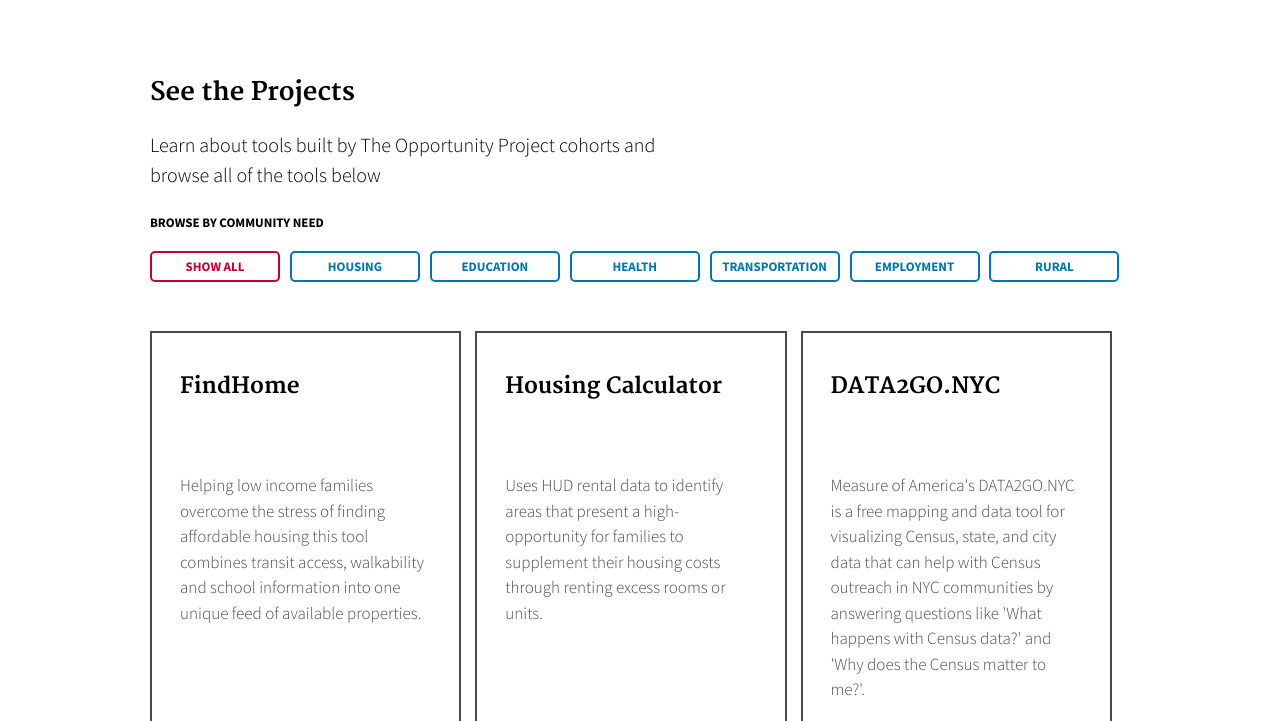
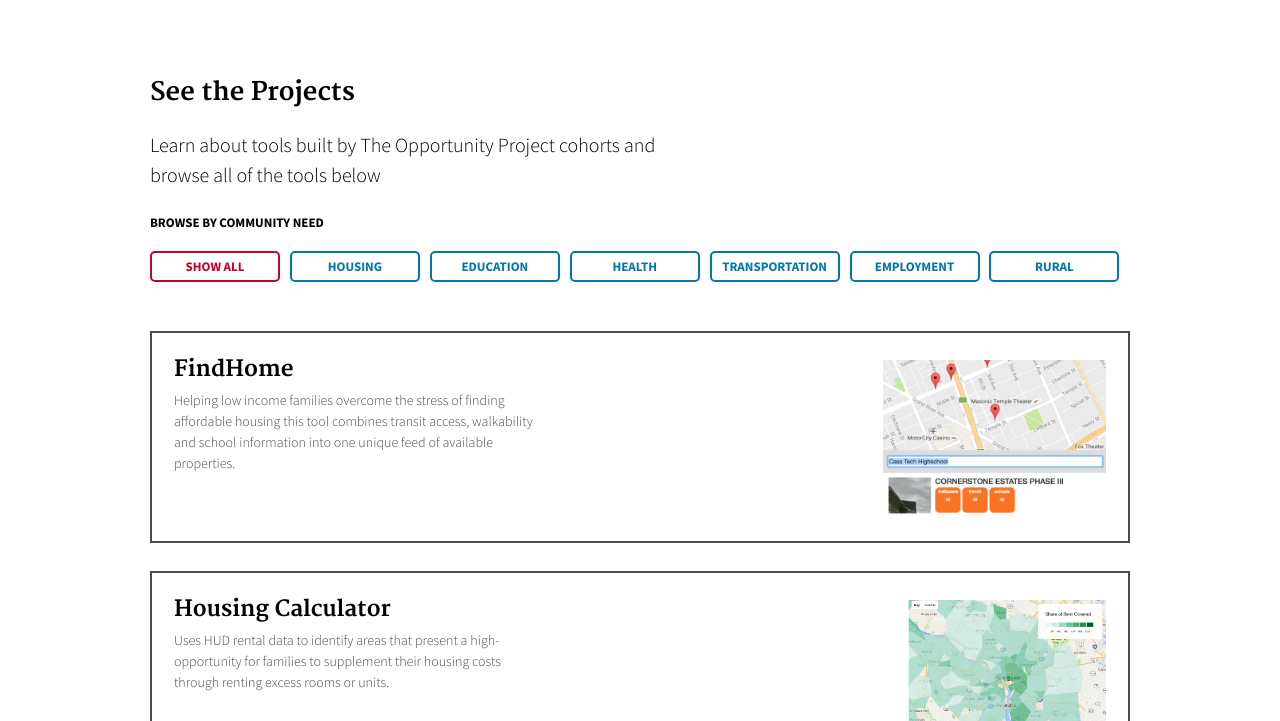
Before and after one commit to annaawang/top, a website: page dist/projects.html in a window 1280 px wide. Shown: the part 79-800 px from the top of the page. Drawn offline with nearby package versions, Linux system fonts and the light colour scheme.

Commit message:
made projects vertical on projects.html

```diff
--- a/src/sass/main.scss
+++ b/src/sass/main.scss
@@ -243,25 +243,28 @@
 		border: solid 2px $gray;
 		margin-right: 14px;
 		margin-bottom: 28px;
-		padding: 39px 28px 67px 28px;
-		&:nth-child(3n){
-			margin-right: 0px;
-		}
+		padding: 22px 22px;
 		img{
-			height: 225px;
+			height: 159px;
+			float: right;
+			margin-top: -30px;
 		}
 	}
 	h2{
 		color: black;
 		font-size: 22px;
-		min-height: 84px;
+		width: 100%;
+		float: left;
+		margin-bottom: 6px;
 	}
 	p{
-		min-height: 250px;
+		width: 373px;
+		float: left;
+		margin-top: 0px;
+		margin-bottom: 0px;
+		font-size: 14px;
+		color: $gray;
 	}
-}
-.project:nth-child(3n){
-	margin-right: 0px;
 }
 
 .filters-div{
```
Also changed, not shown: dist/css/main.css, dist/projects.html.
